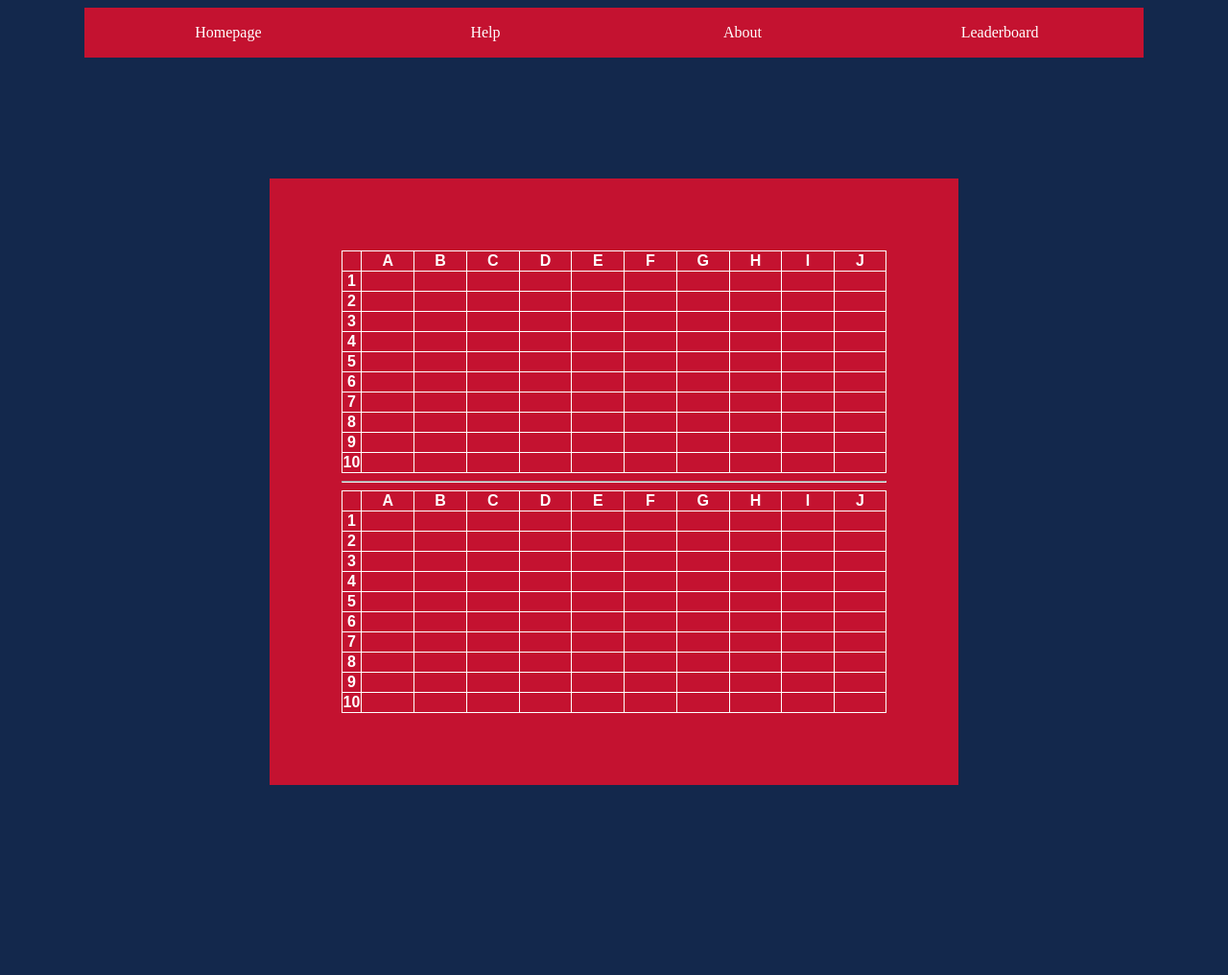
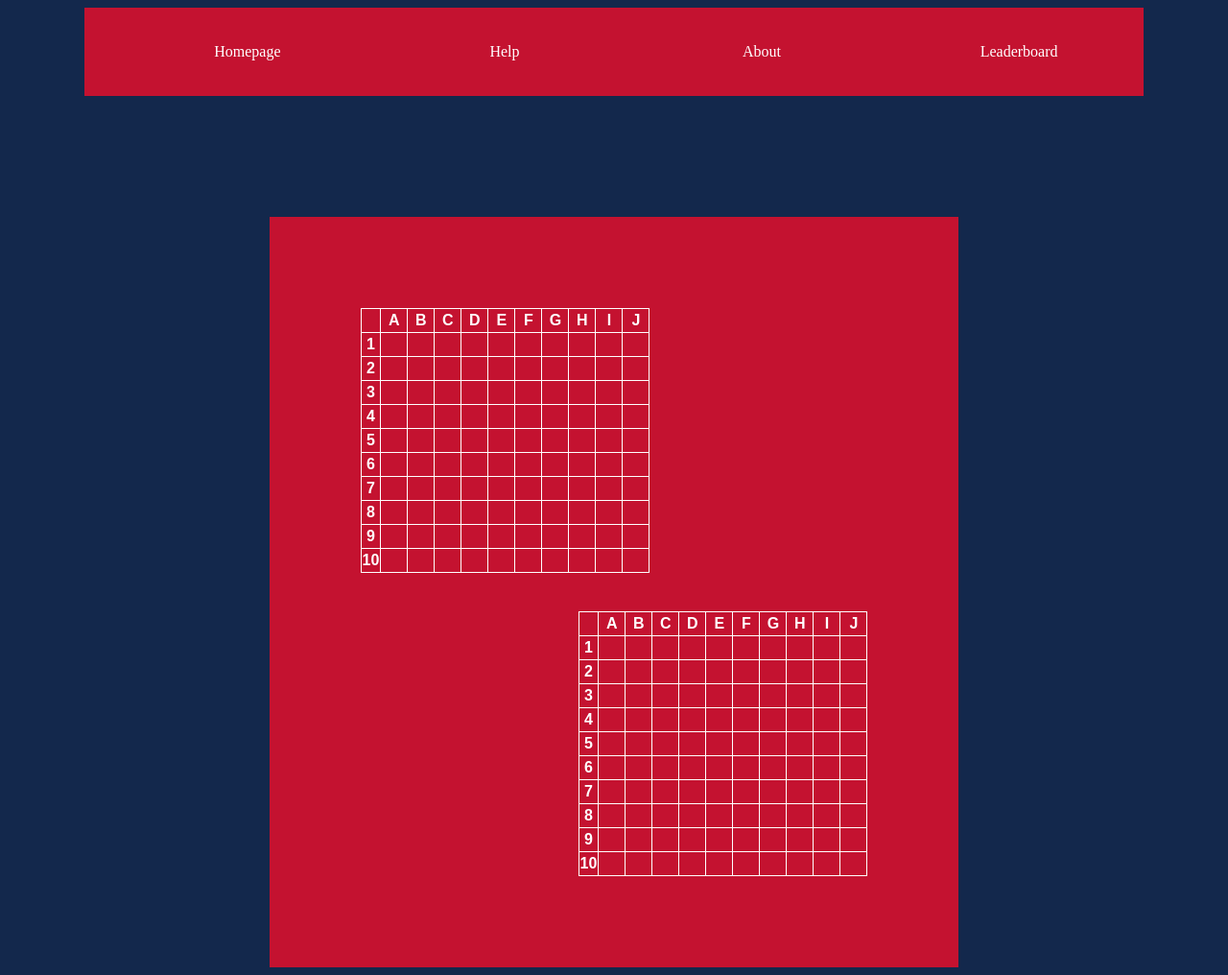
Before and after one commit to Battleship-Project-Group/Battleship, a PHP site: page /game.html in a window 1280 px wide. Shown: the whole page at 96% size. Before the commit the page ends 818 px from the top, so only its background shows below. Run offline with PHP 8.4, Linux system fonts and the light colour scheme; lists and menus that the app fills with data are empty.

Commit message:
Adjusted game.html and game.css for vertical and horizontal viewing.

```diff
--- a/src/game.html
+++ b/src/game.html
@@ -170,9 +170,9 @@
       </tbody>
     </table>
 
-    <div id="center-div">
+    <!-- <div id="center-div">
       <hr>
-    </div>
+    </div> Commenting this line out for now, utilizing spacing and floats-->
 
     <table id="player-table">
       <tbody>
--- a/src/styles/game.css
+++ b/src/styles/game.css
@@ -3,12 +3,27 @@
   border-collapse: collapse;
 }
 #content table tbody tr {
-  width: 85%;
+  width: 25px;
+  height: 25px;
   margin-bottom: 150px;
 }
 #content table tbody tr td {
-  width: 10%;
+  width: 25px;
 }
 #center-div hr {
   color: var(--main-color-white);
+  width: 20px;
+  align-self: center;
 }
+table {
+  margin: 20px;
+}
+#enemy-table {
+  float: left;
+}
+#player-table {
+  float: right;
+}
+#content {
+  overflow: auto;
+}
```
Also changed, not shown: src/images/battleship.png (added), src/images/carrier.png (added), src/images/destroyer.png (added), src/images/patrol.png (added), src/images/sub.png (added).
